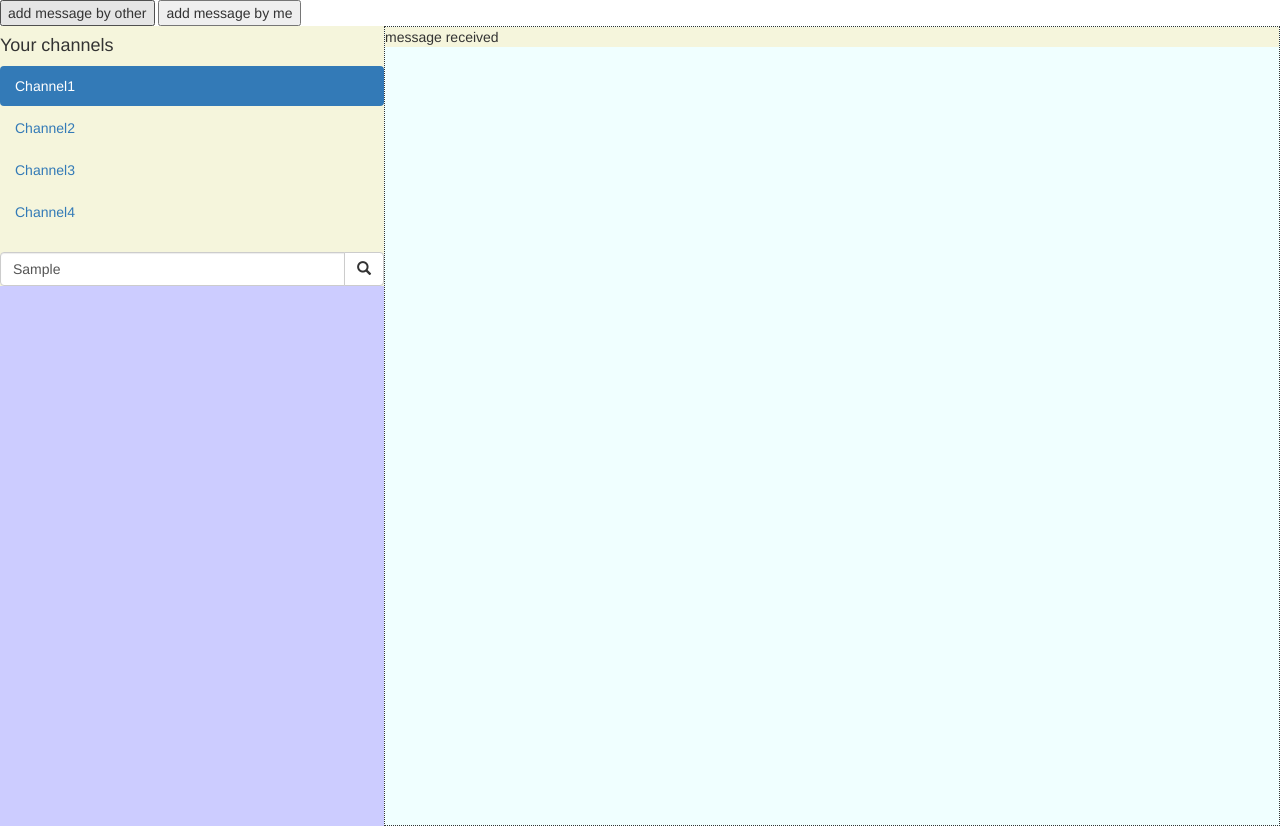
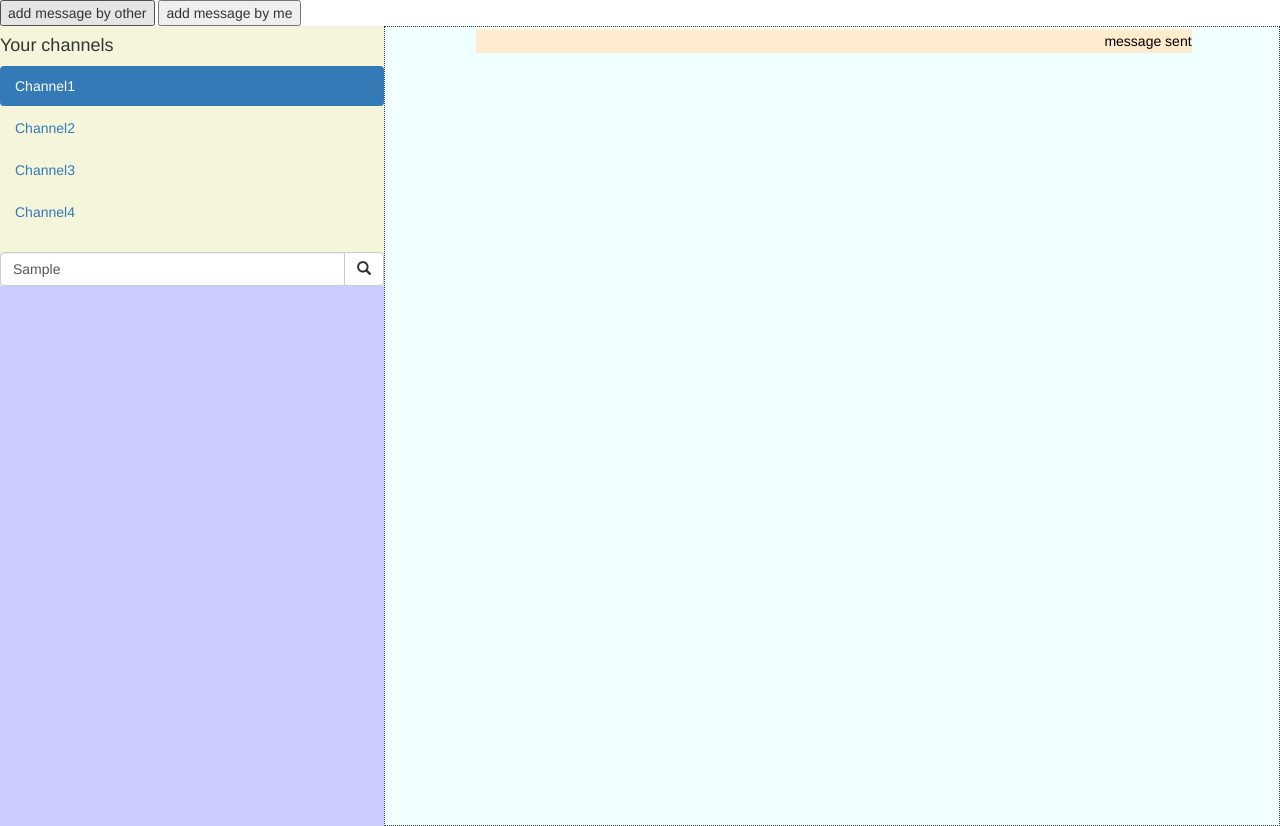
Before and after one commit to TheGoodFella/pigeon, a plain HTML site: page www/index.html in a window 1280 px wide. Both pictures are taken after typing "Sample" into the empty fields and a click on the button "add message by other". Drawn offline with nearby package versions, Linux system fonts and the light colour scheme.

Commit message:
animations color (with jquery UI) whit a new message is sent or received, add padding and margin of message div and text

```diff
--- a/www/index.html
+++ b/www/index.html
@@ -10,6 +10,9 @@
         href="http://maxcdn.bootstrapcdn.com/bootstrap/3.3.6/css/bootstrap.min.css">
     <link rel="stylesheet" type="text/css" href="style.css">
     <script src="https://ajax.googleapis.com/ajax/libs/jquery/1.12.0/jquery.min.js"></script>
+
+    <script src="https://ajax.googleapis.com/ajax/libs/jqueryui/1.11.4/jquery-ui.min.js"></script>
+
     <script src="http://maxcdn.bootstrapcdn.com/bootstrap/3.3.6/js/bootstrap.min.js"></script>
     <script src="pigeon.js"></script>
 	<script src="angular.min.js"></script>
@@ -57,8 +60,8 @@
 </head>
 
 <body>
-    <input type="button" value="add message by other" onclick="addrecmsg()">
-    <input type="button" value="add message by me" onclick="addsenmsg()">
+    <input type="button" value="add message by other" onclick="addmsg(false)">
+    <input type="button" value="add message by me" onclick="addmsg(true)">
         <div class="all">
             <div class="channels">
                 <h4>Your channels</h4>
--- a/www/pigeon.js
+++ b/www/pigeon.js
@@ -1,5 +1,4 @@
-var msgPosY=0;
-var yIncreaser=0;
+var msgCount=0;
 
 var ws = new WebSocket('ws://' + location.host + ':6969', 'echo-protocol');
 
@@ -23,18 +22,26 @@ ws.onclose = function (e) {
     alert("Connection lost.");
 };
 
-function addrecmsg()
+function addmsg(isSent)
 {
     var div = document.createElement('div');
-    div.className="messageRec";
-    div.textContent="message received";
-    document.getElementById("chat").appendChild(div);
+    if(isSent)
+        div.className="messageRec";
+    else
+        div.className="messageSen";
+    if(isSent)
+        div.textContent="message received";
+    else
+        div.textContent="message sent";
+    div.id=msgCount.toString();
+    msgCount++;
+    $(div).appendTo("#chat");
+
+     $(div).animate({
+        color: "green"
+    }, 200);
+
+    $(div).animate({
+        color: "black"
+    }, 300);
 }
-
-function addsenmsg()
-{
-    var div = document.createElement('div');
-    div.className="messageSen";
-    div.textContent="message sent";
-    document.getElementById("chat").appendChild(div);
-}
--- a/www/style.css
+++ b/www/style.css
@@ -36,7 +36,12 @@ height: 100%;
 }
 
 .messageRec, .messageSen {
-    width: 100%;
+    margin:2px 2px 2px 2px;
+    padding: 2px 0px 2px 0px;
+    width: 80%;
+    left:10%;
+    position: relative;
+
 }
 
 .messageRec {
```
